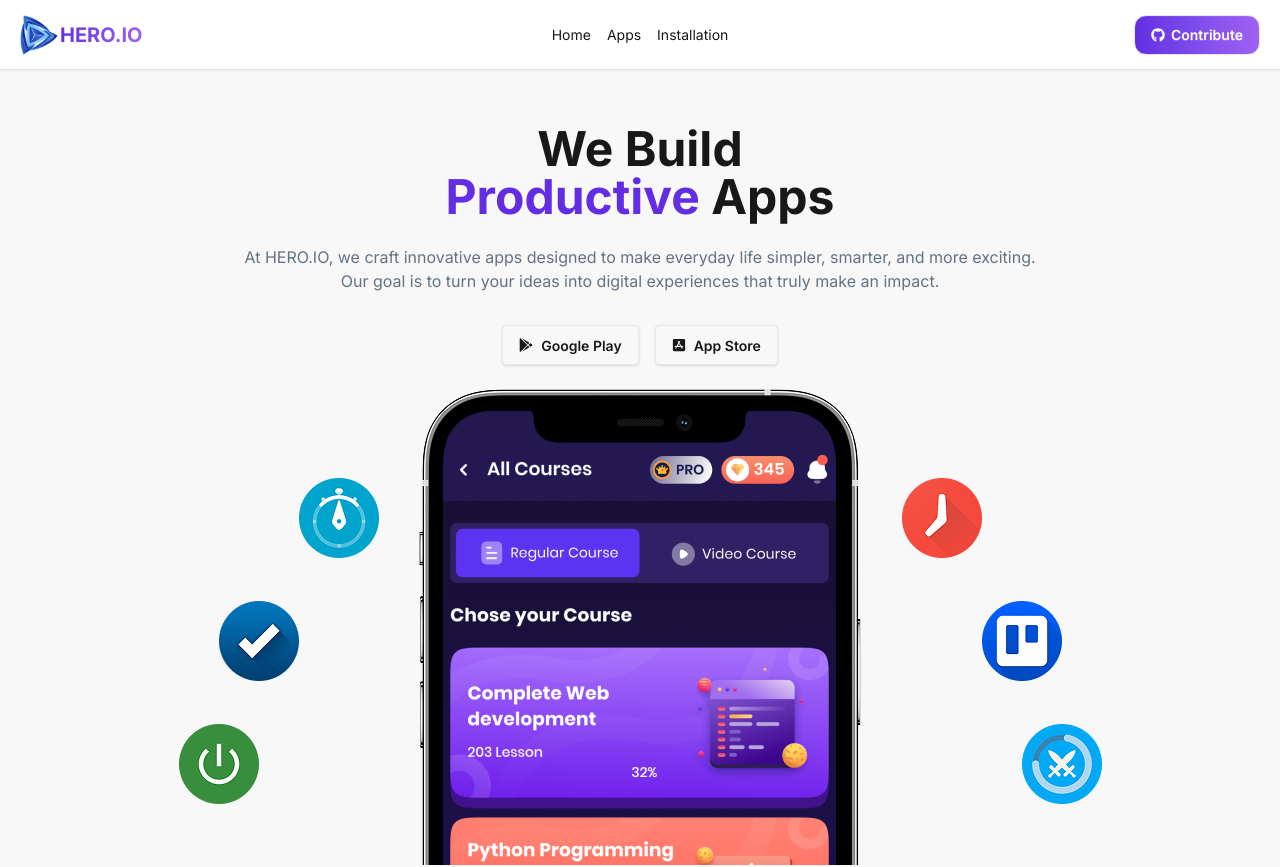
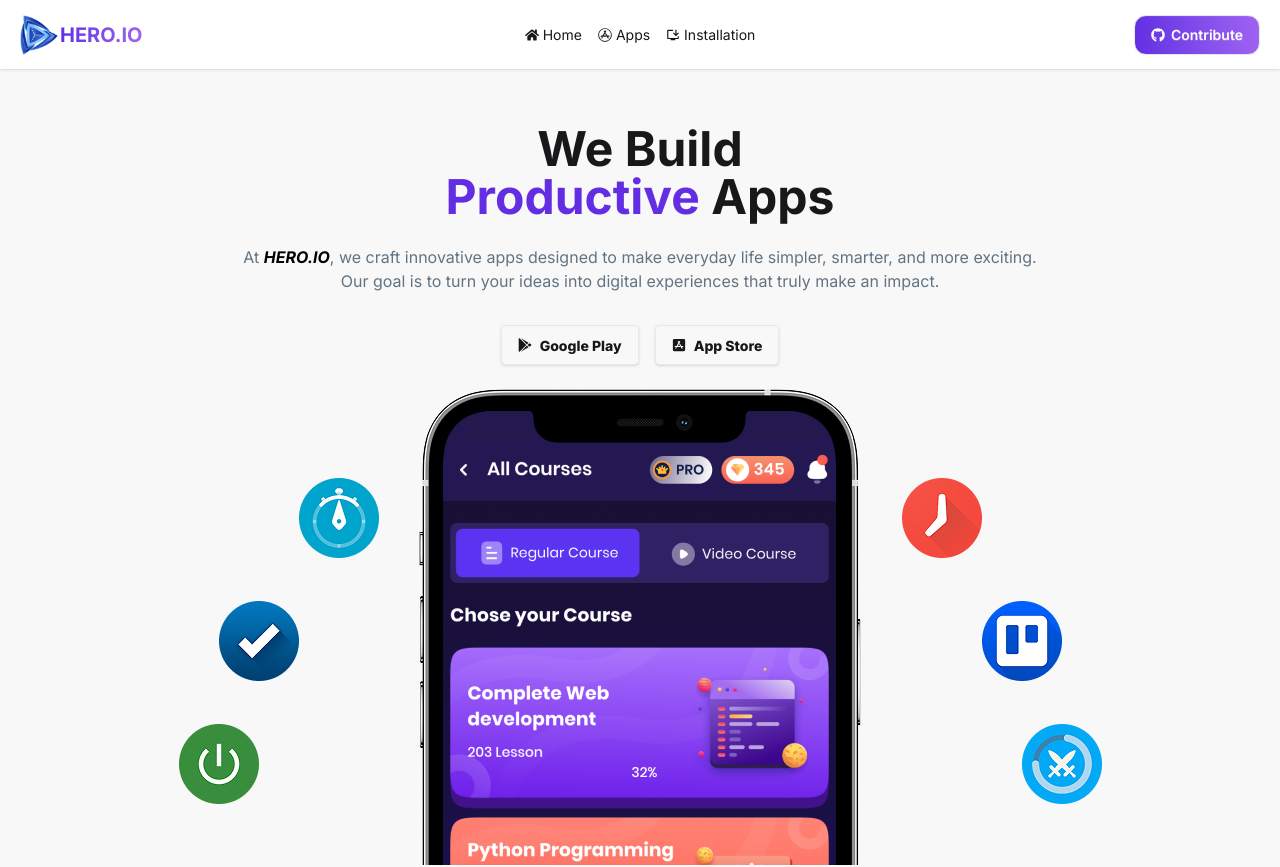
Before and after one commit to fahmida-oni2/my-hero-apps-a8, a React (Vite) app: page / in a window 1280 px wide. Shown: the top 867 px of the page. Built offline with nearby package versions, Linux system fonts and the light colour scheme; a web font is replaced by a local one.

Commit message:
added the changes

```diff
--- a/src/Hooks/useAppData.js
+++ b/src/Hooks/useAppData.js
@@ -8,7 +8,7 @@ const useAppData= () => {
 
     useEffect ( () =>{
         setLoading(true)
-        axios('../appData.json')
+        axios('/appData.json')
         .then (data => setAppData(data.data))
         .catch(err => setError(err))
         .finally(() => setLoading(false))
--- a/src/components/Banner/Banner.jsx
+++ b/src/components/Banner/Banner.jsx
@@ -9,11 +9,11 @@ const Banner = () => {
     <div>
       <h1 className="text-5xl font-bold text-center">We Build <br /> <span className='text-[#632EE3]'>Productive</span> Apps</h1>
       <p className="py-6 text-[#627382] text-center">
-       At HERO.IO, we craft innovative apps designed to make everyday life simpler, smarter, and more exciting. <br />Our goal is to turn your ideas into digital experiences that truly make an impact.
+       At <span className='text-black font-bold italic'>HERO.IO</span>, we craft innovative apps designed to make everyday life simpler, smarter, and more exciting. <br />Our goal is to turn your ideas into digital experiences that truly make an impact.
       </p>
       <div className='flex justify-center items-center'>
-      <button className="btn m-2 shadow "><a className='flex justify-center items-center gap-2' href="https://play.google.com/store/games?hl=en"><FaGooglePlay />Google Play </a></button>
-      <button className="btn m-2 shadow"><a className='flex justify-center items-center gap-2' href="https://www.apple.com/app-store/"><FaAppStoreIos />App Store </a></button>
+      <button className="btn m-2 shadow "><a className='flex justify-center items-center gap-2 font-extrabold' href="https://play.google.com/store/games?hl=en"><FaGooglePlay />Google Play </a></button>
+      <button className="btn m-2 shadow"><a className='flex justify-center items-center gap-2 font-extrabold' href="https://www.apple.com/app-store/"><FaAppStoreIos />App Store </a></button>
       </div>
 
     </div>
--- a/src/components/Card/Card.jsx
+++ b/src/components/Card/Card.jsx
@@ -5,7 +5,7 @@ import { Link } from 'react-router';
 const Card = ({data}) => {
     const {image,title,downloads,ratingAvg,id} =data
     return (
-        <Link to={`/app/${id}`} className="card bg-base-100 border-gray-300 shadow-xl  hover:scale-105 transition ease-in-out m-5 p-5">
+        <Link to={`/app/${id}`} className="card bg-base-100 border-gray-300 shadow-xl  hover:scale-105 transition ease-in-out m-5 ">
   <figure className='h-48 overflow-hidden'>
     <img
       src={image}
@@ -13,7 +13,7 @@ const Card = ({data}) => {
       className='lg:w-full md:w-[200px] w-[450px] lg:object-cover p-2'/>
   </figure>
   <div className="card-body space-y-3">
-    <h2 className="card-title">{title}</h2>
+    <h2 className="card-title text-center">{title}</h2>
    <div className='flex justify-between'>
     <button className='flex h-10 w-20 btn btn-outline gap-2 border-gray-200 text-green-500 bg-base-300'>
         <img className='h-5 w-5' src={downloadsImg} alt="" />
--- a/src/components/Navbar/Navbar.jsx
+++ b/src/components/Navbar/Navbar.jsx
@@ -3,7 +3,9 @@ import logoImg from '../../assets/logo.png'
 import { FaGithub } from "react-icons/fa";
 import { NavLink } from 'react-router';
 import { Link } from 'react-router';
-import { FaUser } from "react-icons/fa";
+import { FaHome } from "react-icons/fa";
+import { FaAppStore } from "react-icons/fa";
+import { MdInstallDesktop } from "react-icons/md";
 const Navbar = () => {
     return (
        <div className="navbar bg-base-100 shadow-sm pl-5 pr-5">
@@ -26,9 +28,9 @@ const Navbar = () => {
   </div>
   <div className="navbar-center hidden lg:flex">
     <ul className="menu menu-horizontal px-1 ">
-      <NavLink to='/' className='m-2 hover:text-[#632EE3]'>Home</NavLink>
-   <NavLink to='/apps' className='m-2 hover:text-[#632EE3]'>Apps</NavLink>
-   <NavLink to='/installation' className='m-2 hover:text-[#632EE3]'>Installation</NavLink>
+      <NavLink to='/' className='m-2 hover:text-[#632EE3] flex justify-center items-center gap-1'><FaHome />Home</NavLink>
+   <NavLink to='/apps' className='m-2 hover:text-[#632EE3] flex justify-center items-center gap-1'><FaAppStore />Apps</NavLink>
+   <NavLink to='/installation' className='m-2 hover:text-[#632EE3] flex justify-center items-center gap-1'><MdInstallDesktop />Installation</NavLink>
     </ul>
   </div>
   <div className="navbar-end">
--- /dev/null
+++ b/src/components/Spinner/Spinner.jsx
@@ -0,0 +1,15 @@
+import React from 'react';
+
+const Spinner = () => {
+    return (
+        <div>
+<span className="loading loading-dots loading-xs"></span>
+<span className="loading loading-dots loading-sm"></span>
+<span className="loading loading-dots loading-md"></span>
+<span className="loading loading-dots loading-lg"></span>
+<span className="loading loading-dots loading-xl"></span>
+        </div>
+    );
+};
+
+export default Spinner;
--- a/src/pages/AppDetails/AppDetails.jsx
+++ b/src/pages/AppDetails/AppDetails.jsx
@@ -45,11 +45,10 @@ const AppDetails = () => {
         }
         else{
             updatedApp.push(data)
-
         }
         localStorage.setItem('install',JSON.stringify(updatedApp))
         setIsInstalled(true);
-          toast.success('App is installed')
+          toast.success('App is installing')
 
     }
 
--- a/src/pages/Apps/Apps.jsx
+++ b/src/pages/Apps/Apps.jsx
@@ -1,21 +1,32 @@
-import React, { useState } from 'react';
+import React, { useEffect, useState } from 'react';
 import useAppData from '../../Hooks/useAppData';
 import Card from '../../components/Card/Card';
 import { Link } from 'react-router';
 import { CiSearch } from "react-icons/ci";
 import ErrorApp from '../../components/ErrorApp/ErrorApp';
+import Spinner from '../../components/Spinner/Spinner';
 
 const Apps = () => {
     const {appData} = useAppData()
     const [search, setSearch] = useState('')
+     const [loading, setLoading] = useState(false);
+  const [filteredApps, setFilteredApps] = useState(appData);
+    useEffect(() => {
     const term = search.trim().toLocaleLowerCase()
-    const searchedApps = term
-    ? appData.filter(appData =>
-        appData.title.toLocaleLowerCase().includes(term)
-    )
-    : appData
+     setLoading(true);
+      const timer = setTimeout(() => {
+      const results = term
+        ? appData.filter(app => app.title.toLowerCase().includes(term))
+        : appData;
 
-const showNoResult = searchedApps.length === 0 && term.length > 0;
+      setFilteredApps(results);
+      setLoading(false);
+    }, 500);
+
+    return () => clearTimeout(timer);
+  }, [search, appData]);
+
+const showNoResult = filteredApps.length === 0 && search.trim().length > 0;
 
     return (
         <div className='flex flex-col min-h-screen'>
@@ -25,25 +36,27 @@ const showNoResult = searchedApps.length === 0 && term.length > 0;
          </div>
            <div className='lg:flex justify-between items-center mt-5 pl-5 pr-5 mb-5 '>
              <div className='font-bold text-2xl pb-5 lg:pb-0'>
-                ({searchedApps.length}) Apps Found
+                ({filteredApps.length}) Apps Found
             </div>
                 <label className="input gap-0">
   <span className="label"><CiSearch className='h-10 w-5' /></span>
   <input value={search} onChange={e=> setSearch(e.target.value)} type="search" placeholder="Search Apps" />
 </label>
            </div>
-
- {showNoResult ? (
+           {loading ? (
+        <div className='flex justify-center items-center p-20'>
+          <Spinner></Spinner>
+        </div>
+      ) : showNoResult ? (
                 <div className='flex items-center justify-center p-20'>
                     <ErrorApp searchTerm={search}></ErrorApp>
                 </div>
-            ) :(
+            ) : (
            <div  className='grid grid-cols-1 md:grid-cols-2 lg:grid-cols-4 gap-4'>
                     {
-                    searchedApps.map(data => (
+                    filteredApps.map(data => (
                         <Card key={data.id} data={data}></Card>
-                    ))
-                }
+                    ))}
                 </div>
             )}
         </div>
--- a/src/pages/Installation/Installation.jsx
+++ b/src/pages/Installation/Installation.jsx
@@ -1,9 +1,27 @@
 import React, { useEffect, useState } from 'react';
 import downloadImg from '../../assets/icon-downloads.png'
 import ratingImg from '../../assets/icon-ratings.png'
+import { ToastContainer, toast } from 'react-toastify';
 const Installation = () => {
     const [install, setInstall] = useState([])
     const [sortOrder, setSortOrder] = useState('none')
+
+   const getNumericDownloads = (downloads) => {
+        if (typeof downloads === 'number') return downloads;
+        if (typeof downloads !== 'string') return 0;
+
+        const cleanDownloads = downloads.toUpperCase().replace(',', '');
+        if (cleanDownloads.endsWith('M')) {
+            return parseFloat(cleanDownloads) * 1000000;
+        }
+        if (cleanDownloads.endsWith('K')) {
+            return parseFloat(cleanDownloads) * 1000;
+        }
+        return parseFloat(cleanDownloads) || 0;
+    };
+
+
+
     useEffect( () => {
         const saveApp = JSON.parse(localStorage.getItem('install'))
         if (saveApp) {
@@ -12,23 +30,24 @@ const Installation = () => {
     },[]
  )
     const sortItem = (() => {
-        if (sortOrder === 'size-asc'){
-            return [...install] .sort((p,q) => p.size - q.size)
+        if (sortOrder === 'downloads-asc'){
+            return [...install] .sort((p,q) => getNumericDownloads(p.downloads) - getNumericDownloads(q.downloads))
         }
-        else if (sortOrder === 'size-desc'){
-            return [...install] .sort((p,q) => q.size - p.size)
+        else if (sortOrder === 'downloads-desc'){
+            return [...install] .sort((p,q) => getNumericDownloads(q.downloads) - getNumericDownloads(p.downloads))
         }
         else {
            return  install
         }
-    })()
-
+    })
+const sortItems = sortItem();
 
     const handleRemove = id => {
         const existingApp =JSON.parse(localStorage.getItem('install'))
         let updatedApp = existingApp.filter(a=> a.id !== id)
         setInstall(updatedApp)
         localStorage.setItem('install',JSON.stringify(updatedApp))
+         toast.success('App has been uninstalled successfully')
     }
 
 
@@ -42,7 +61,7 @@ const Installation = () => {
 
           <div className='lg:flex justify-between items-center mt-5 pl-5 pr-5 mb-5 '>
                       <div className='font-bold text-2xl pb-5 lg:pb-0'>
-                         ({sortItem.length}) Apps Found
+                         ({sortItems.length}) Apps Found
                      </div>
             <label className='form-control w-full max-w-xs'>
                <select
@@ -51,14 +70,14 @@ const Installation = () => {
                onChange={e => setSortOrder(e.target.value)}
                >
                 <option value="none">Sort by Size</option>
-                <option value="size-asc">Low-&gt;High</option>
-                <option value="size-desc">High-&gt;Low</option>
+                <option value="downloads-asc">Low-&gt;High</option>
+                <option value="downloads-desc">High-&gt;Low</option>
                </select>
             </label>
         </div>
 
        <div className='space-y-3 p-5'>
-            { sortItem.map(a =>(
+            { sortItems.map(a =>(
  <div key={a.id} className="card card-side bg-base-100 shadow-sm grid lg:flex ">
                     <figure className='mr-5 w-40 h-40 '>
                         <img className='p-3 flex items-center'
@@ -93,7 +112,7 @@ const Installation = () => {
             ) )}
 
 </div>
-
+<ToastContainer />
 
         </div>
 
--- a/src/pages/Root/Root.jsx
+++ b/src/pages/Root/Root.jsx
@@ -1,15 +1,33 @@
-import React from 'react';
+import React, { useEffect, useState } from 'react';
 import Navbar from '../../components/Navbar/Navbar';
-import { Outlet } from 'react-router';
+import { Outlet, useLocation } from 'react-router';
 import Footer from '../../components/Footer/Footer';
+import Spinner from '../../components/Spinner/Spinner';
 
 const Root = () => {
+  const location = useLocation();
+  const [loading, setLoading] = useState(false);
+ useEffect(() => {
+    setLoading(true);
+    const timer = setTimeout(() => {
+      setLoading(false);
+    },500);
+     return () => clearTimeout(timer);
+  }, [location]);
+
+
     return (
         <div className='flex flex-col min-h-screen'>
             <Navbar></Navbar>
-            <div >
+
+             {loading ? (
+        <Spinner></Spinner>
+      ) : (
+        <div >
                 <Outlet></Outlet>
             </div>
+      )}
+
             <Footer></Footer>
         </div>
     );
```
